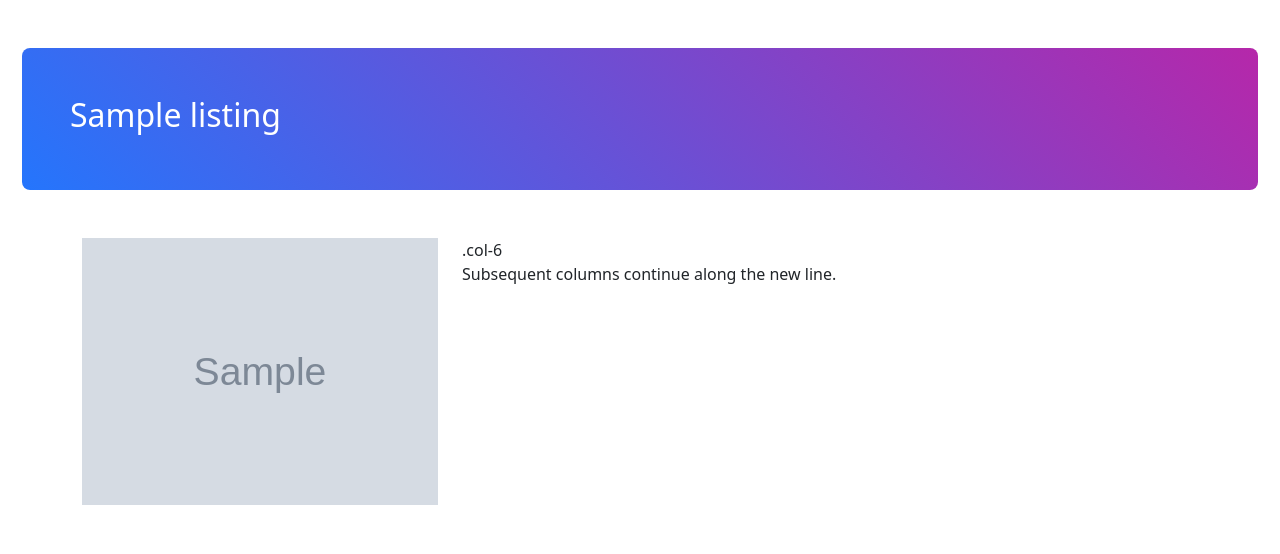
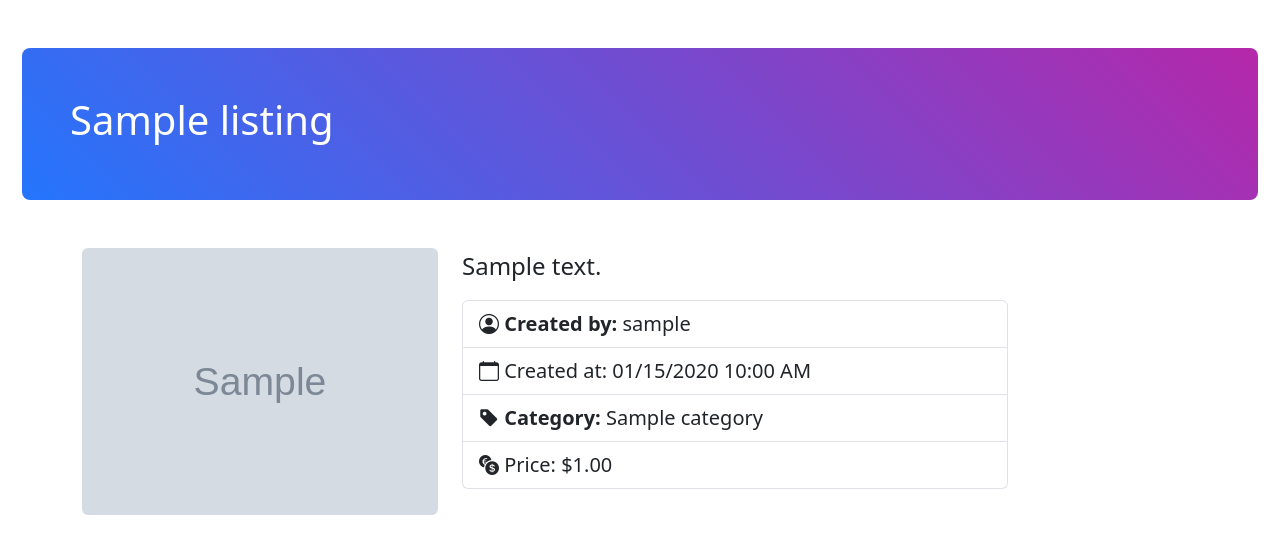
Before and after one commit to dtettarasar/cs50w-pset2, a Django app: page /view-listing/1/ in a window 1280 px wide. Shown: the part 66-620 px from the top of the page. Run offline with Django 3.2, Linux system fonts and the light colour scheme; tables that the repository leaves empty hold one stand-in row (values such as "Sample post"); grey boxes marked "Sample" are stand-in pictures; some libraries are stand-ins or nearby versions.

Commit message:
display listing info on view listing template

```diff
--- a/auctions/templates/auctions/view_listing.html
+++ b/auctions/templates/auctions/view_listing.html
@@ -10,7 +10,7 @@
 
             <div id="hero" class="p-5 text-left rounded-3">
 
-                <h2 class="text-white">{{listing.title}}</h2>
+                <h2 class="text-white fs-1">{{listing.title}}</h2>
 
             </div>
 
@@ -23,16 +23,42 @@
 
                     {% if listing.img_url %}
 
-                        <img src="{{ listing.img_url }}" class="img-fluid" alt="...">
+                        <img src="{{ listing.img_url }}" class="img-fluid rounded" alt="...">
 
                     {% else %}
 
-                        <img src="{% static 'auctions/img/no-img_placeholder.png' %}" class="img-fluid" alt="Placeholder image">
+                        <img src="{% static 'auctions/img/no-img_placeholder.png' %}" class="img-fluid rounded" alt="Placeholder image">
 
                     {% endif %}
 
                 </div>
-                <div class="col-6">.col-6<br>Subsequent columns continue along the new line.</div>
+
+                <div class="col-6">
+
+                    <p class="fs-4">{{ listing.description }}</p>
+
+                    <ul class="list-group fs-5">
+
+                        <li class="list-group-item">
+                            <strong><i class="bi bi-person-circle"></i> Created by:</strong> {{ listing.creator.username }}
+                        </li>
+
+                        <li class="list-group-item">
+                            <i class="bi bi-calendar"></i> Created at:</strong> {{ listing.formatted_date }}
+                        </li>
+
+                        {% if listing.category.cat_name %}
+                            <li class="list-group-item"><strong><i class="bi bi-tag-fill"></i> Category:</strong> {{ listing.category.cat_name }}</li>
+                        {% endif %}
+
+                        <li class="list-group-item">
+                            <i class="bi bi-currency-exchange"></i> Price: {{ listing.formatted_bid }}
+                        </li>
+
+                    </ul>
+
+                </div>
+
             </div>
 
         </div>
```
